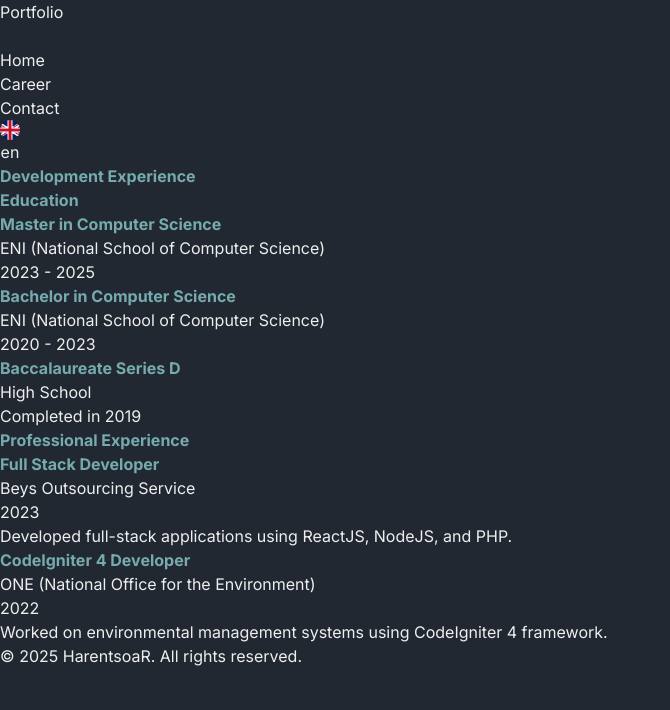
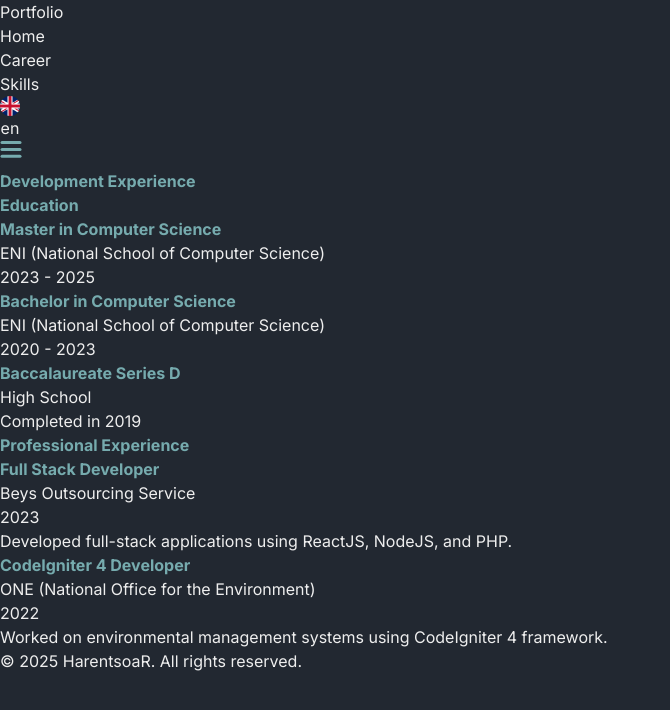
Before and after one commit to HarentsoaR/portfolio-harentsoaR, a Next.js app: page /en/career in a window 1280 px wide. Shown: the top 710 px of the page, without its empty margins (0-670 px from the left). Built offline with nearby package versions, Linux system fonts and the light colour scheme.

Commit message:
Enchancing the header component

```diff
--- a/messages/en.json
+++ b/messages/en.json
@@ -3,6 +3,7 @@
     "portfolio": "Portfolio",
     "home": "Home",
     "career": "Career",
+    "skills": "Skills",
     "contact": "Contact"
   },
   "Footer": {
--- a/messages/fr.json
+++ b/messages/fr.json
@@ -3,6 +3,7 @@
     "portfolio": "Portfolio",
     "home": "Accueil",
     "career": "Carrière",
+    "skills": "Compétences",
     "contact": "Contact"
   },
   "Footer": {
--- /dev/null
+++ b/src/components/AnimatedHamburgerIcon.tsx
@@ -0,0 +1,58 @@
+// src/components/AnimatedHamburgerIcon.tsx
+
+import { motion, Variants } from 'framer-motion';
+import React from 'react';
+
+interface Props {
+  isOpen: boolean;
+  onClick: () => void;
+  color?: string;
+}
+
+const lineVariants: Variants = {
+  closed: { d: "M 2 2.5 L 20 2.5" },
+  open: { d: "M 3 16.5 L 17 2.5" },
+};
+
+const middleLineVariants: Variants = {
+  closed: { opacity: 1 },
+  open: { opacity: 0 },
+};
+
+const bottomLineVariants: Variants = {
+  closed: { d: "M 2 16.346 L 20 16.346" },
+  open: { d: "M 3 2.5 L 17 16.346" },
+};
+
+export const AnimatedHamburgerIcon: React.FC<Props> = ({ isOpen, onClick, color = "#76ABAE" }) => {
+  return (
+    <motion.button
+      onClick={onClick}
+      className="focus:outline-none z-50 relative h-6 w-6"
+      animate={isOpen ? "open" : "closed"}
+      initial={false}
+    >
+      <svg width="23" height="23" viewBox="0 0 23 23">
+        <motion.path
+          stroke={color}
+          strokeWidth="3"
+          strokeLinecap="round"
+          variants={lineVariants}
+        />
+        <motion.path
+          stroke={color}
+          strokeWidth="3"
+          strokeLinecap="round"
+          d="M 2 9.423 L 20 9.423"
+          variants={middleLineVariants}
+        />
+        <motion.path
+          stroke={color}
+          strokeWidth="3"
+          strokeLinecap="round"
+          variants={bottomLineVariants}
+        />
+      </svg>
+    </motion.button>
+  );
+};
--- a/src/components/Header.tsx
+++ b/src/components/Header.tsx
@@ -1,106 +1,115 @@
+// src/components/Header.tsx
+
 import Link from 'next/link';
 import { motion, AnimatePresence } from 'framer-motion';
-import { usePathname, useRouter } from 'next/navigation';
-import { useEffect, useState } from 'react';
-import { scrollToElement } from '@/utils/scrollUtils';
+import { usePathname } from 'next/navigation'; // useRouter n'est plus nécessaire ici
+import { useState } from 'react';
+import { useTranslations } from 'next-intl';
+import { useScroll } from '@/hooks/useScroll'; // Adaptez le chemin
+import { AnimatedHamburgerIcon } from './AnimatedHamburgerIcon'; // Adaptez le chemin
 import LocalSwitcher from './local-switcher';
-import { useTranslations } from 'next-intl';
+
+const navItems = [
+  { name: 'Home', path: '/' },
+  { name: 'Career', path: '/career' },
+  { name: 'Skills', path: '/#skills' }, // Exemple pour scroller à une section
+];
 
 export function Header() {
   const pathname = usePathname();
-  const router = useRouter();
   const t = useTranslations('Header');
   const [isMenuOpen, setIsMenuOpen] = useState(false);
+  const isScrolled = useScroll();
 
-  useEffect(() => {
-    if (pathname === '/contact') {
-      scrollToElement('contact');
+  const mobileMenuVariants = {
+    open: {
+      opacity: 1,
+      y: 0,
+      transition: { staggerChildren: 0.1, delayChildren: 0.2 }
+    },
+    closed: {
+      opacity: 0,
+      y: "-100%",
+      transition: { when: "afterChildren" }
     }
-  }, [pathname]);
-
-  const handleNavigation = (path: string) => {
-    if (path === '/home') {
-      router.push('/');
-    } else if (path === '/contact') {
-      scrollToElement('contact');
-    } else {
-      router.push(path);
-    }
-    setIsMenuOpen(false);
   };
 
-  const menuVariants = {
+  const mobileLinkVariants = {
     open: { opacity: 1, y: 0 },
-    closed: { opacity: 0, y: "-100%" }
+    closed: { opacity: 0, y: 20 }
   };
 
   return (
-    <header className="bg-[#222831] text-[#EEEEEE] font-[family-name:var(--font-geist-sans)] fixed w-full z-50">
-      <nav className="container mx-auto px-4 py-4">
+    <header
+      className={`fixed w-full z-50 transition-all duration-300 ${
+        isScrolled ? 'py-2 bg-[#222831]/80 backdrop-blur-lg shadow-md' : 'py-4 bg-[#222831]'
+      }`}
+    >
+      <nav className="container mx-auto px-4">
         <div className="flex justify-between items-center">
-          <Link href="/" className="text-xl font-bold text-[#76ABAE]">
+          <Link href="/" className="text-xl font-bold text-[#76ABAE] hover:opacity-80 transition-opacity">
             {t('portfolio')}
           </Link>
-          <div className="md:hidden">
-            <button
-              onClick={() => setIsMenuOpen(prev => !prev)}
-              className="text-[#76ABAE] focus:outline-none"
-            >
-              {isMenuOpen ? (
-                <svg xmlns="http://www.w3.org/2000/svg" className="h-6 w-6" fill="none" viewBox="0 0 24 24" stroke="currentColor">
-                  <path strokeLinecap="round" strokeLinejoin="round" strokeWidth={2} d="M6 18L18 6M6 6l12 12" />
-                </svg>
-              ) : (
-                <svg xmlns="http://www.w3.org/2000/svg" className="h-6 w-6" fill="none" viewBox="0 0 24 24" stroke="currentColor">
-                  <path strokeLinecap="round" strokeLinejoin="round" strokeWidth={2} d="M4 6h16M4 12h16m-7 6h7" />
-                </svg>
-              )}
-            </button>
-          </div>
-          <ul className="hidden md:flex md:space-x-4 items-center">
-            {['Home', 'Career', 'Contact'].map((item) => (
-              <motion.li key={item} whileHover={{ scale: 1.1 }} whileTap={{ scale: 0.95 }}>
-                <button
-                  onClick={() => handleNavigation(`/${item.toLowerCase()}`)}
-                  className={`transition-colors font-medium ${
-                    pathname === `/${item.toLowerCase()}` ? 'text-[#76ABAE]' : 'text-[#EEEEEE] hover:text-[#76ABAE]'
-                  }`}
-                >
-                  {t(item.toLowerCase())}
-                </button>
-              </motion.li>
-            ))}
-            <li>
+
+          {/* Menu Desktop */}
+          <ul className="hidden md:flex md:space-x-2 items-center">
+            {navItems.map((item) => {
+              const isActive = (item.path === '/' && pathname === '/') || (item.path !== '/' && pathname.startsWith(item.path));
+              return (
+                <li key={item.name} className="relative">
+                  <Link href={item.path}
+                    className={`px-4 py-2 rounded-md text-sm font-medium transition-colors ${
+                      isActive ? 'text-[#EEEEEE]' : 'text-[#EEEEEE]/70 hover:text-[#EEEEEE]'
+                    }`}
+                  >
+                    {t(item.name.toLowerCase())}
+                  </Link>
+                  {isActive && (
+                    <motion.div
+                      className="absolute bottom-0 left-0 right-0 h-[3px] bg-[#76ABAE] rounded-full"
+                      layoutId="active-pill" // La magie est ici !
+                      transition={{ type: 'spring', stiffness: 350, damping: 30 }}
+                    />
+                  )}
+                </li>
+              );
+            })}
+            <li className="ml-4">
               <LocalSwitcher />
             </li>
           </ul>
+
+          {/* Bouton Menu Mobile */}
+          <div className="md:hidden">
+            <AnimatedHamburgerIcon isOpen={isMenuOpen} onClick={() => setIsMenuOpen(!isMenuOpen)} />
+          </div>
         </div>
+
+        {/* Menu Mobile Overlay */}
         <AnimatePresence>
           {isMenuOpen && (
             <motion.div
               initial="closed"
               animate="open"
               exit="closed"
-              variants={menuVariants}
-              transition={{ duration: 0.3 }}
-              className="md:hidden absolute left-0 right-0 bg-[#222831] shadow-lg"
+              variants={mobileMenuVariants}
+              className="absolute left-0 top-0 w-full h-screen bg-[#222831] flex flex-col items-center justify-center md:hidden"
             >
-              <ul className="flex flex-col items-center py-4 space-y-4">
-                {['Home', 'Career', 'Contact'].map((item) => (
-                  <motion.li key={item} whileHover={{ scale: 1.1 }} whileTap={{ scale: 0.95 }}>
-                    <button
-                      onClick={() => handleNavigation(`/${item.toLowerCase()}`)}
-                      className={`transition-colors font-medium ${
-                        pathname === `/${item.toLowerCase()}` ? 'text-[#76ABAE]' : 'text-[#EEEEEE] hover:text-[#76ABAE]'
-                      }`}
+              <ul className="flex flex-col items-center space-y-8">
+                {navItems.map((item) => (
+                  <motion.li key={item.name} variants={mobileLinkVariants}>
+                    <Link
+                      href={item.path}
+                      onClick={() => setIsMenuOpen(false)}
+                      className="text-3xl font-semibold text-[#EEEEEE] hover:text-[#76ABAE] transition-colors"
                     >
-                      {t(item.toLowerCase())}
-                    </button>
+                      {t(item.name.toLowerCase())}
+                    </Link>
                   </motion.li>
                 ))}
-                <li>
+                <motion.li variants={mobileLinkVariants} className="pt-8">
                   <LocalSwitcher />
-                </li>
+                </motion.li>
               </ul>
             </motion.div>
           )}
--- /dev/null
+++ b/src/hooks/useScroll.ts
@@ -0,0 +1,24 @@
+// src/hooks/useScroll.ts
+
+import { useState, useEffect } from 'react';
+
+export const useScroll = (threshold: number = 10) => {
+  const [isScrolled, setIsScrolled] = useState(false);
+
+  useEffect(() => {
+    const handleScroll = () => {
+      if (window.scrollY > threshold) {
+        setIsScrolled(true);
+      } else {
+        setIsScrolled(false);
+      }
+    };
+
+    window.addEventListener('scroll', handleScroll);
+
+    // Nettoyage de l'event listener au démontage du composant pour éviter les fuites de mémoire
+    return () => window.removeEventListener('scroll', handleScroll);
+  }, [threshold]);
+
+  return isScrolled;
+};
```
